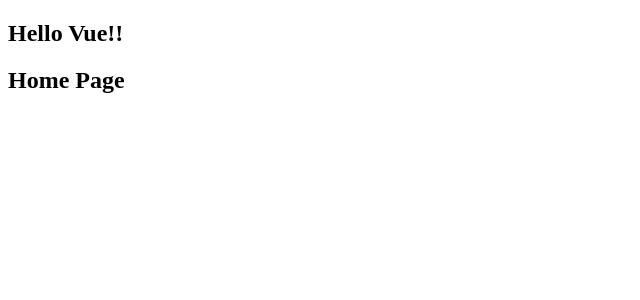
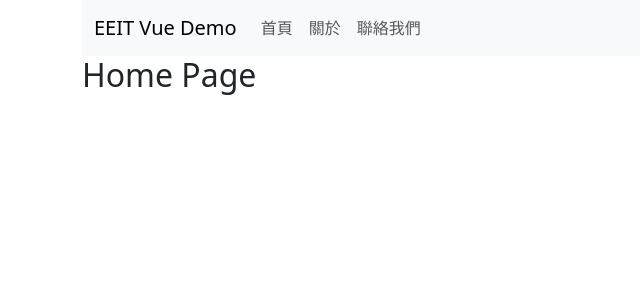
Before and after one commit to gifjpgbig/MyLastSupper, a Vue app: page / in a window 1280 px wide. Shown: the top 300 px of the page, without its empty margins (0-640 px from the left). Built offline with nearby package versions, Linux system fonts and the light colour scheme.

Commit message:
增加RouterLInk

```diff
--- a/package.json
+++ b/package.json
@@ -8,6 +8,8 @@
     "preview": "vite preview"
   },
   "dependencies": {
+    "bootstrap": "^5.3.1",
+    "bootstrap-icons": "^1.10.5",
     "vue": "^3.3.4",
     "vue-router": "^4.2.4"
   },
--- a/src/App.vue
+++ b/src/App.vue
@@ -1,12 +1,17 @@
 <script setup>
-import HelloVue from "./components/HelloVue.vue";
-
+import 'bootstrap/dist/css/bootstrap.min.css'
+import 'bootstrap/dist/js/bootstrap.js'
+import 'bootstrap-icons/font/bootstrap-icons.css'
+import Navbar from './components/Navbar.vue'
 
 </script>
 
 <template>
-  <h2>Hello Vue!!</h2>
- <router-view></router-view>
+  <div class="container">
+   <Navbar></Navbar>
+   <router-view></router-view>
+  </div>
+
 </template>
 
 <style scoped>
--- /dev/null
+++ b/src/components/Navbar.vue
@@ -0,0 +1,33 @@
+<template>
+     <nav class="navbar navbar-expand-lg bg-body-tertiary">
+  <div class="container-fluid">
+    <a class="navbar-brand" href="#">EEIT Vue Demo</a>
+    <button class="navbar-toggler" type="button" data-bs-toggle="collapse" data-bs-target="#navbarNav" aria-controls="navbarNav" aria-expanded="false" aria-label="Toggle navigation">
+      <span class="navbar-toggler-icon"></span>
+    </button>
+    <div class="collapse navbar-collapse" id="navbarNav">
+      <ul class="navbar-nav">
+        <li class="nav-item">
+           <RouterLink class="nav-link" to="/">首頁</RouterLink>
+        </li>
+        <li class="nav-item">
+
+          <RouterLink class="nav-link" to="/about">關於</RouterLink>
+        </li>
+        <li class="nav-item">
+            <RouterLink class="nav-link" to="/contact">聯絡我們</RouterLink>
+        </li>
+
+      </ul>
+    </div>
+  </div>
+</nav>
+</template>
+
+<script setup>
+
+</script>
+
+<style>
+
+</style>
--- a/src/router.js
+++ b/src/router.js
@@ -1,7 +1,7 @@
 import {createRouter, createWebHistory} from 'vue-router'
-import Home from './components/Home.vue';
-import About from './components/About.vue';
-import Contact from './components/Contact.vue';
+import Home from './views/Home.vue';
+import About from './views/About.vue';
+import Contact from './views/Contact.vue';
 const routes = [
     {
         //http://localhost/
```
Also changed, not shown: src/views/About.vue (renamed from src/components/About.vue), src/views/Contact.vue (renamed from src/components/Contact.vue), src/views/Home.vue (renamed from src/components/Home.vue), 1 other file (tests, documents, lock files or other folders).
